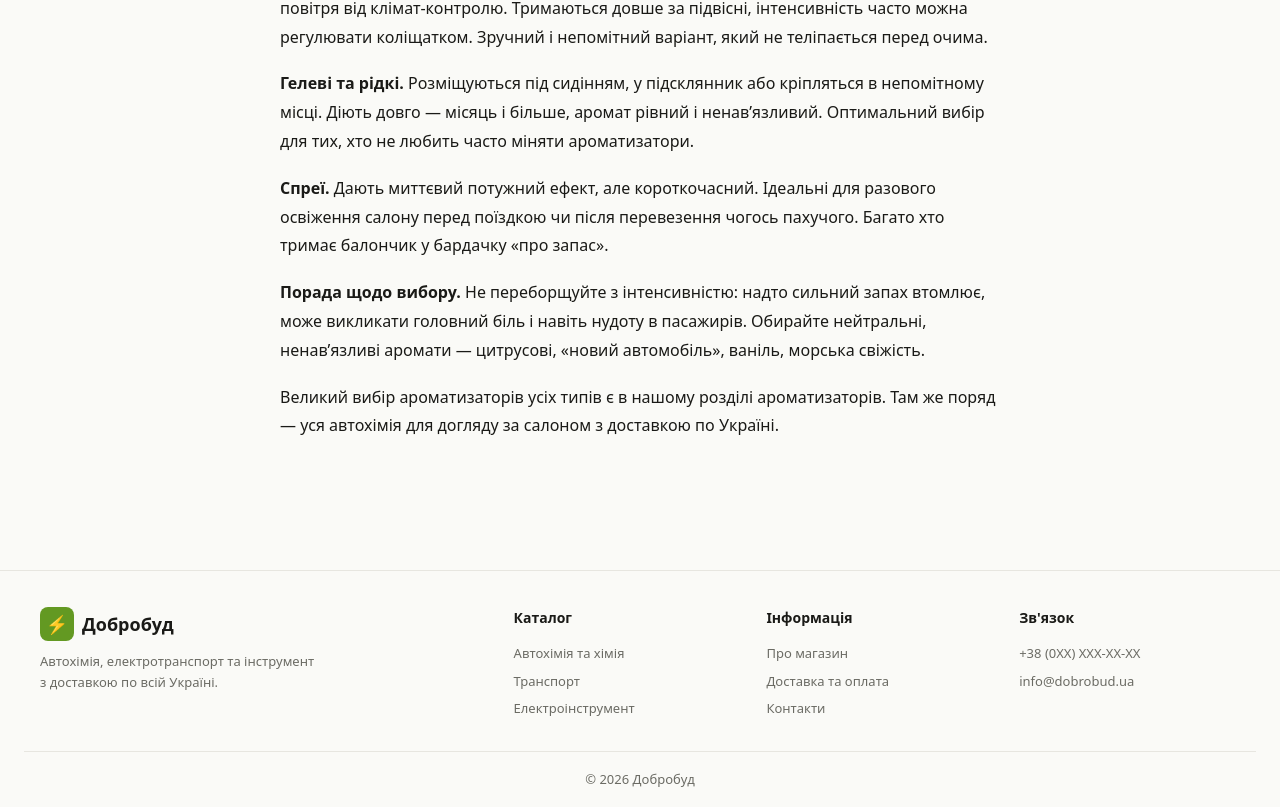
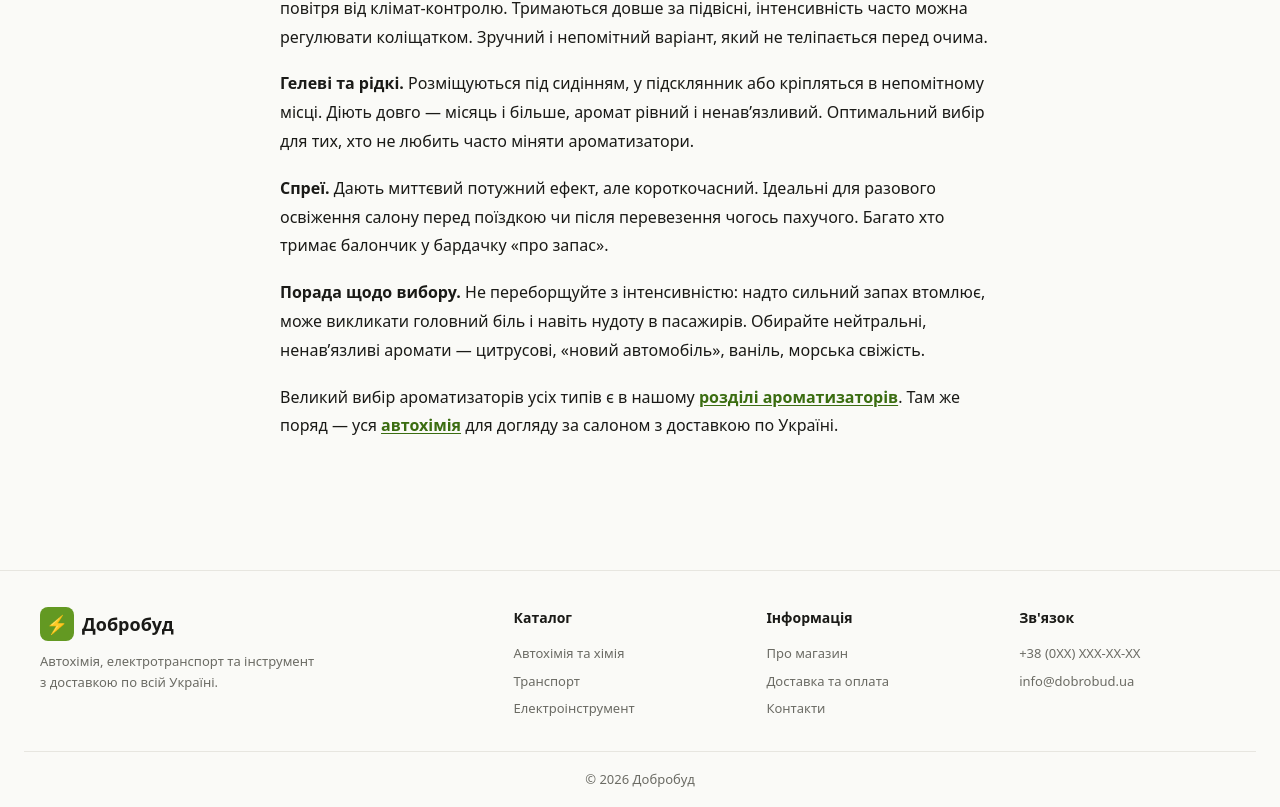
Before and after one commit to toxa8949-cmd/Dobrobud, a Next.js app: page /blog/aromatyzatory-dlya-avto in a window 1280 px wide. Shown: the part 652-1459 px from the top of the page. Built offline with nearby package versions, Linux system fonts and the light colour scheme; no server answers; the database is empty.

Commit message:
Add files via upload

```diff
--- a/app/blog/[slug]/page.tsx
+++ b/app/blog/[slug]/page.tsx
@@ -49,9 +49,18 @@ export default async function ArticlePage({
       <h1>{a.title}</h1>
       <div className="article-body">
         {a.body.map((p, i) => (
-          <p key={i} dangerouslySetInnerHTML={{ __html: p }} />
+          <p key={i} dangerouslySetInnerHTML={{ __html: renderLinks(p) }} />
         ))}
       </div>
     </div>
   );
 }
+
+// Перетворює markdown-посилання [текст](url) на HTML <a>.
+// Якщо в тексті вже HTML <a> — лишає як є.
+function renderLinks(text: string): string {
+  return text.replace(/\[([^\]]+)\]\(([^)]+)\)/g, (_m, label, url) => {
+    const safeUrl = String(url).replace(/"/g, '&quot;');
+    return `<a href="${safeUrl}">${label}</a>`;
+  });
+}
--- a/app/globals.css
+++ b/app/globals.css
@@ -875,6 +875,8 @@ a { color: inherit; text-decoration: none; }
 .article-date { font-size: 13px; color: var(--muted); margin: 12px 0 6px; }
 .article h1 { font-size: 30px; font-weight: 800; line-height: 1.2; margin-bottom: 24px; }
 .article-body p { font-size: 16px; line-height: 1.8; color: var(--ink); margin-bottom: 18px; }
+.article-body a { color: var(--green); font-weight: 600; text-decoration: underline; text-underline-offset: 2px; }
+.article-body a:hover { color: var(--green-bright); }
 @media (max-width: 600px) {
   .info-hero h1, .article h1 { font-size: 24px; }
 }
```
Also changed, not shown: app/blog/page.tsx (+2 -7 lines).
